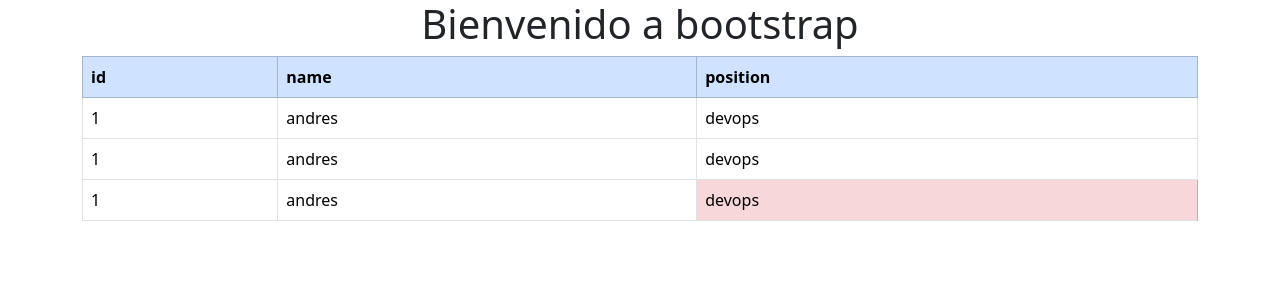
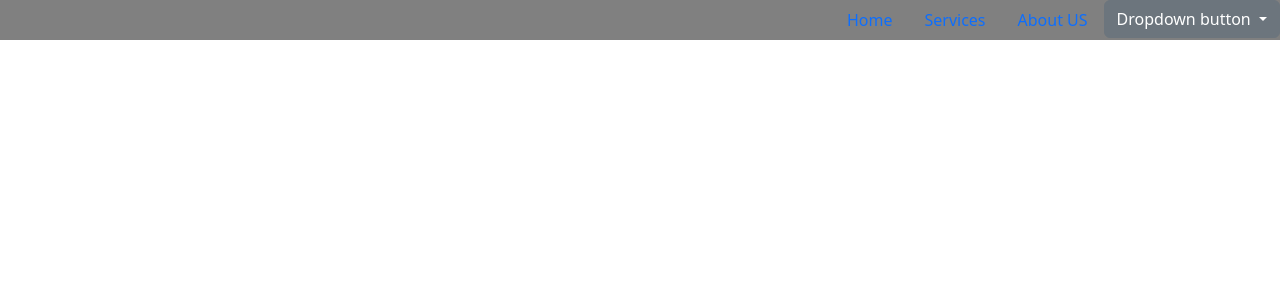
Before and after one commit to AndresSilverall/HollowClientsSystem, a Django app: page /index/ in a window 1280 px wide. Shown: the top 300 px of the page. Run offline with Django 4.2, Linux system fonts and the light colour scheme; some libraries are stand-ins or nearby versions.

Commit message:
se agrego la barra de navegacion

```diff
--- a/authentication/views.py
+++ b/authentication/views.py
@@ -3,4 +3,4 @@ from django.shortcuts import render
 
 # Create your views here.
 def example_view(request):
-    return render(request, "index.html")
+    return render(request, "base.html")
--- a/config/settings.py
+++ b/config/settings.py
@@ -42,7 +42,7 @@ ROOT_URLCONF = 'config.urls'
 TEMPLATES = [
     {
         'BACKEND': 'django.template.backends.django.DjangoTemplates',
-        'DIRS': ["authentication/templates"],
+        'DIRS': ["templates"],
         'APP_DIRS': True,
         'OPTIONS': {
             'context_processors': [
--- a/templates/base.html
+++ b/templates/base.html
@@ -1,11 +1,40 @@
 <!DOCTYPE html>
+{% load static %}
 <html lang="en">
 <head>
     <meta charset="UTF-8">
     <meta name="viewport" content="width=device-width, initial-scale=1.0">
+    <link rel="stylesheet" href="{% static 'bootstrap/css/bootstrap.min.css' %}">
     <title>Base template</title>
 </head>
 <body>
-    <h1> Helllo, I am the main template!</h1>
+    <nav>
+			<ul class="nav list-inline justify-content-end" style="background-color: gray">
+				<li class="nav-item">
+					<a class="nav-link" href="#"> Home</a>
+				</li>
+				<li>
+					<a class="nav-link" href="#"> Services</a>
+				</li>
+					<li>
+						<a class="nav-link" href="#"> About US</a>
+					</li>
+					<div class="nav-dropdown">
+						<button class="btn btn-secondary dropdown-toggle" type="button" id="dropdownMenuButton1" data-bs-toggle="dropdown" aria-expanded="false">
+							Dropdown button
+						</button>
+						<ul class="dropdown-menu">
+							<li>
+								<a class="dropdown-item" href="">Profile</a>
+								<a class="dropdown-item" href="">Profile</a>
+								<a class="dropdown-item" href="">Profile</a>
+							</li>
+
+						</ul>
+					</div>
+			</ul>
+		</nav>
+
+		<script src="{% static 'bootstrap/js/bootstrap.min.js' %}"></script>
 </body>
 </html>
```
